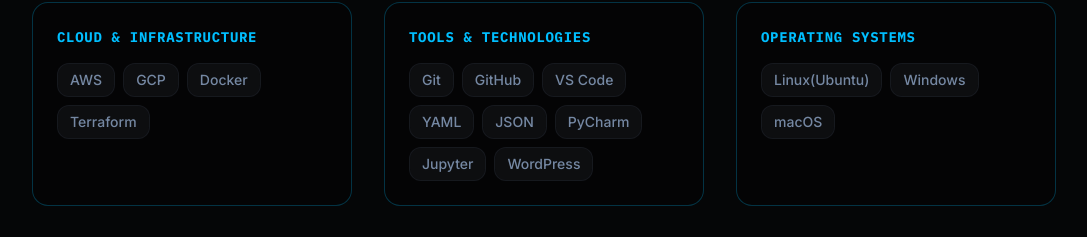
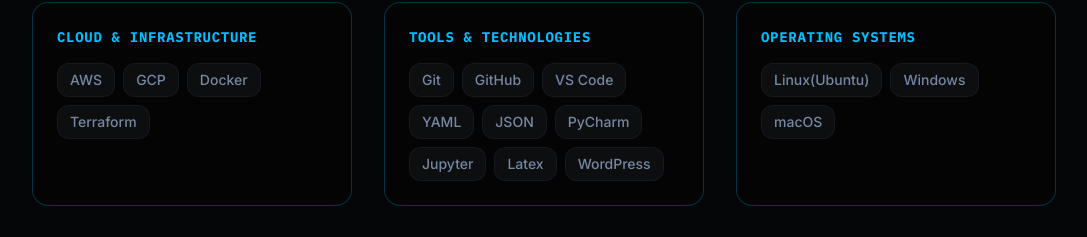
Before and after one commit to sunny-arch-82/sunny-arch-82.github.io, a React (Vite) app: page / in a window 1280 px wide. Shown: the part 2238-2475 px from the top of the page, without its empty margins (96-1183 px from the left). Built offline with nearby package versions, Linux system fonts and the light colour scheme; the HTML template or start-up script is replaced by a standard one.

Commit message:
Update skills

```diff
--- a/src/data/portfolioData.ts
+++ b/src/data/portfolioData.ts
@@ -65,7 +65,7 @@ export const portfolioData = {
     "Frameworks & Libraries": ["REST APIs", "Flask", "Django", "TensorFlow", "Pandas", "NumPy", "Data Visualization", "PyTorch"],
     "Databases": ["PostgreSQL", "MongoDB", "MySQL", "Redis"],
     "Cloud & Infrastructure": ["AWS", "GCP", "Docker", "Terraform"],
-    "Tools & Technologies": ["Git", "GitHub", "VS Code", "YAML", "JSON", "PyCharm", "Jupyter", "WordPress"],
+    "Tools & Technologies": ["Git", "GitHub", "VS Code", "YAML", "JSON", "PyCharm", "Jupyter", "Latex", "WordPress"],
     "Operating Systems": ["Linux(Ubuntu)", "Windows", "macOS"]
   },
 
```
